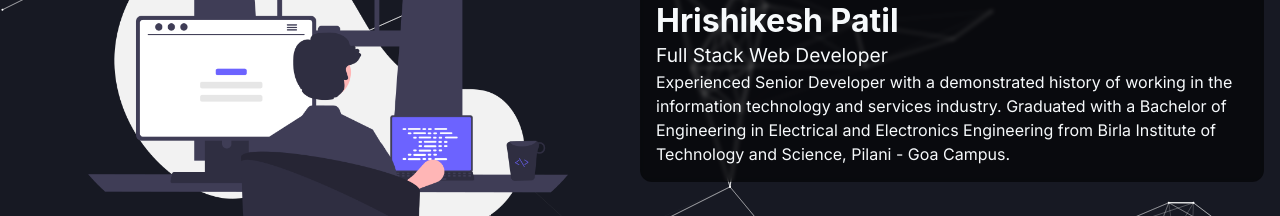
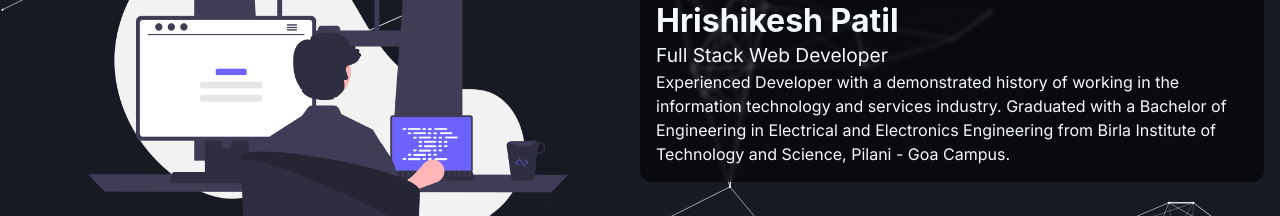
Before and after one commit to riskycase/portfolio, a Next.js app: page / in a window 1280 px wide. Shown: the part 372-588 px from the top of the page. Built offline with nearby package versions, Linux system fonts and the light colour scheme.

Commit message:
Humility

```diff
--- a/src/sections/Home.tsx
+++ b/src/sections/Home.tsx
@@ -39,7 +39,7 @@
           </Heading>
           <Text fontSize="larger">Full Stack Web Developer</Text>
           <Text>
-            Experienced Senior Developer with a demonstrated history of working
+            Experienced Developer with a demonstrated history of working
             in the information technology and services industry. Graduated with
             a Bachelor of Engineering in Electrical and Electronics Engineering
             from Birla Institute of Technology and Science, Pilani - Goa Campus.
```
